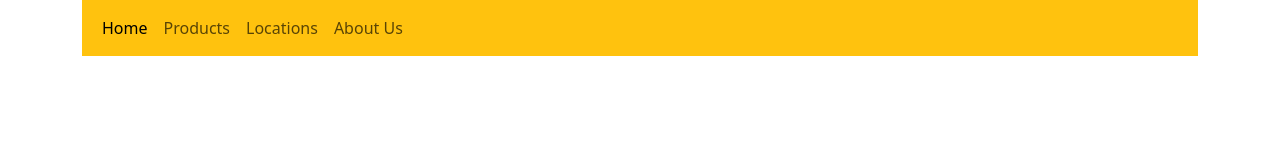
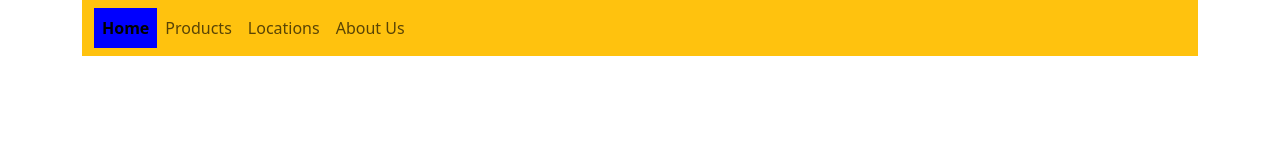
Before and after one commit to HengZhengKai/wad2project, a plain HTML site: page index.html in a window 1280 px wide. Drawn offline with nearby package versions, Linux system fonts and the light colour scheme.

Commit message:
commit msg

```diff
--- a/styles.css
+++ b/styles.css
@@ -1,3 +1,8 @@
 #navbar {
     background-color: #ffc20e;
 }
+
+.active {
+    font-weight: bold;
+    background-color: blue;
+}
```
